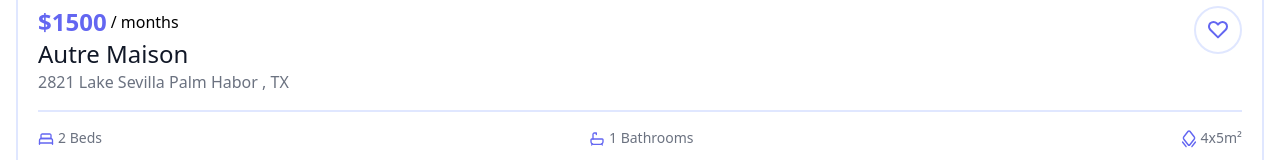
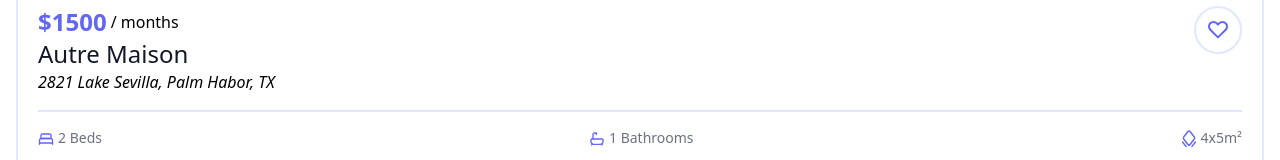
Before and after one commit to ppierre/exemple-basic-composants-code-ts, a Vue app: page /liste-fetch in a window 1280 px wide. Shown: the part 398-558 px from the top of the page. Built offline with nearby package versions, Linux system fonts and the light colour scheme.

Commit message:
passe "addresse" de sous-objet à une simple string

```diff
--- a/public/maisons-public.json
+++ b/public/maisons-public.json
@@ -7,14 +7,7 @@
     "nbrLits": 2,
     "nbrSDB": 1,
     "surface": "4x5m²",
-    "adresse": {
-      "addressCountry": "USA",
-      "addressRegion": "TX",
-      "addressLocality": "Palm Habor",
-      "postOfficeBoxNumber": "123",
-      "streetAddress": "Lake Sevilla",
-      "postalCode": "2821"
-    }
+    "adresse": "2821 Lake Sevilla, Palm Habor, TX"
   },
   {
     "favori": true,
@@ -24,13 +17,6 @@
     "nbrLits": 3,
     "nbrSDB": 2,
     "surface": "4x5m²",
-    "adresse": {
-      "addressCountry": "USA",
-      "addressRegion": "TX",
-      "addressLocality": "Palm Habor",
-      "postOfficeBoxNumber": "123",
-      "streetAddress": "Lake Sevilla",
-      "postalCode": "2821"
-    }
+    "adresse": "2821 Lake Sevilla, Palm Habor, TX"
   }
 ]
--- a/src/assets/maisons.json
+++ b/src/assets/maisons.json
@@ -7,14 +7,7 @@
     "nbrLits": 2,
     "nbrSDB": 1,
     "surface": "4x5m²",
-    "adresse": {
-      "addressCountry": "USA",
-      "addressRegion": "TX",
-      "addressLocality": "Palm Habor",
-      "postOfficeBoxNumber": "123",
-      "streetAddress": "Lake Sevilla",
-      "postalCode": "2821"
-    }
+    "adresse": "2821 Lake Sevilla, Palm Habor, TX"
   },
   {
     "favori": true,
@@ -24,13 +17,6 @@
     "nbrLits": 3,
     "nbrSDB": 2,
     "surface": "4x5m²",
-    "adresse": {
-      "addressCountry": "USA",
-      "addressRegion": "TX",
-      "addressLocality": "Palm Habor",
-      "postOfficeBoxNumber": "123",
-      "streetAddress": "Lake Sevilla",
-      "postalCode": "2821"
-    }
+    "adresse": "2821 Lake Sevilla, Palm Habor, TX"
   }
 ]
--- a/src/components/FicheOffreMaison.vue
+++ b/src/components/FicheOffreMaison.vue
@@ -18,7 +18,7 @@ defineProps({
   nbrLits: Number,
   /** nombre de salle de bain du logement */
   nbrSDB: Number,
-  adresse: Object,
+  adresse: String,
   /** Surface habitable TODO: https://schema.org/floorSize ? */
   surface: String,
 });
@@ -36,7 +36,7 @@ defineProps({
         <Heart :class="{ 'fill-red-300': favori }" />
       </div>
       <h3 class="text-2xl text-gray-900">{{ nom }}</h3>
-      <AddressRdf class="not-italic text-gray-500" :addr="adresse" short />
+      <address>{{ adresse }}</address>
       <div class="order-first flex items-center">
         <div class="pr-1 text-2xl font-bold text-indigo-500">${{ prix }}</div>
         <div>/ months</div>
--- a/src/types.ts
+++ b/src/types.ts
@@ -12,7 +12,8 @@ export interface SchemaOffreMaison {
   nbrLits: number;
   /** nombre de salle de bain du logement */
   nbrSDB: number;
-  adresse: PostalAddress;
+  // adresse: PostalAddress;
+  adresse: string;
   /** Surface habitable TODO: https://schema.org/floorSize ? */
   surface: string;
 }
```
